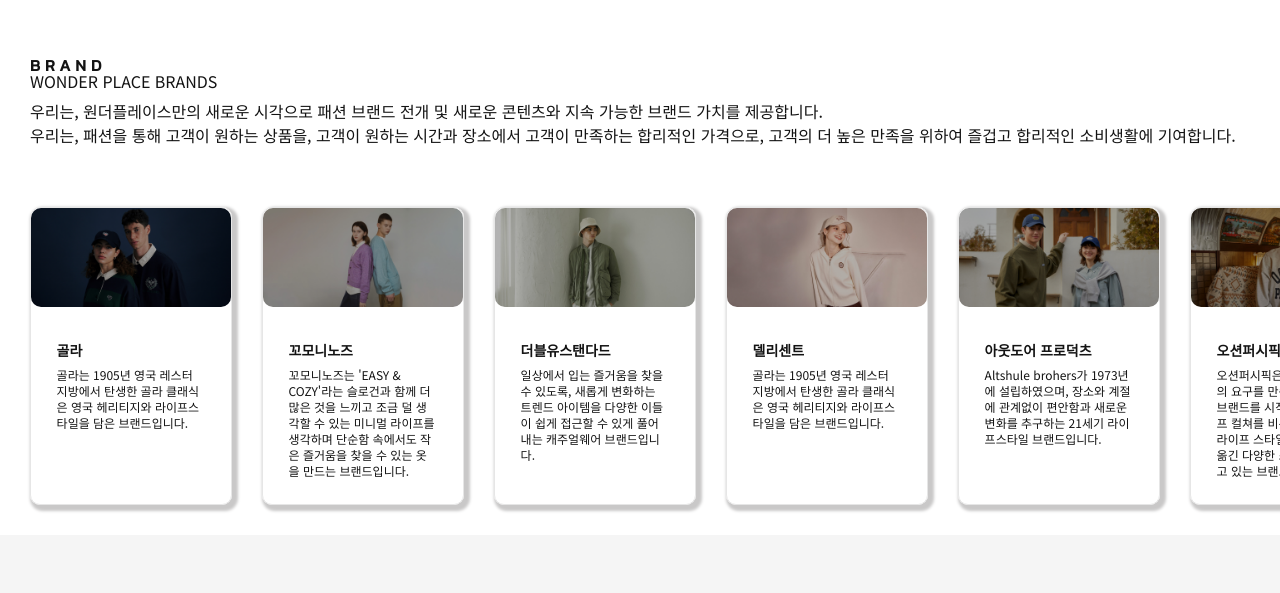
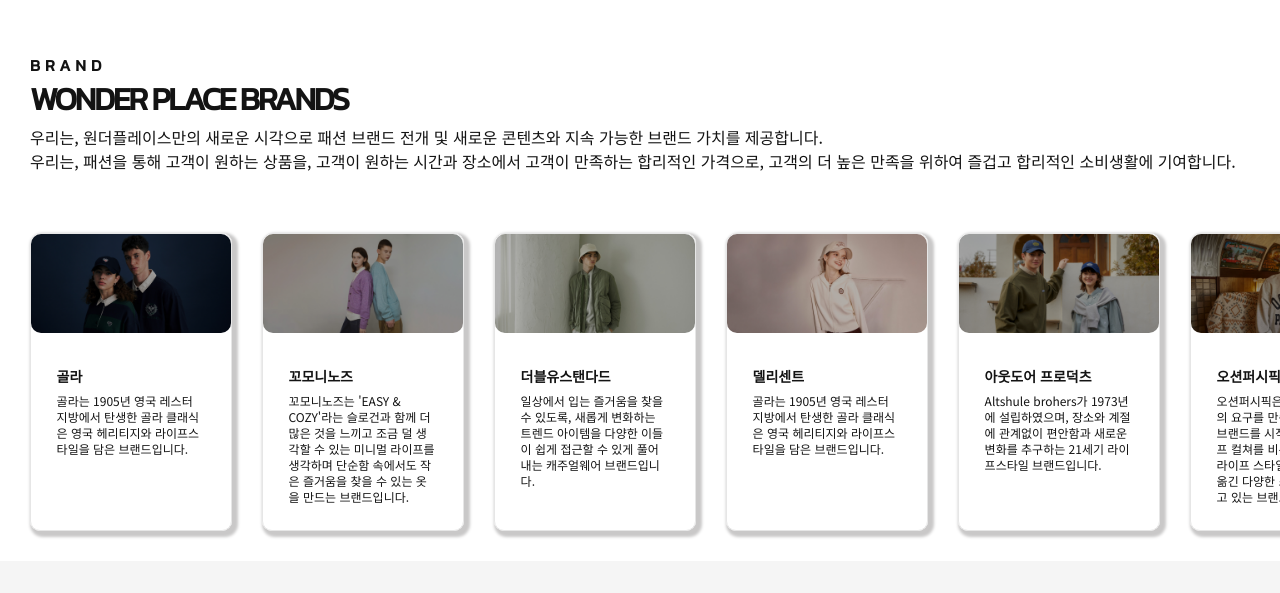
Before and after one commit to sujeong6199/test, a plain HTML site: page index.html in a window 1280 px wide. Shown: the part 1197-1790 px from the top of the page. Drawn offline with nearby package versions, Linux system fonts and the light colour scheme.

Commit message:
Add files via upload

```diff
--- a/style.css
+++ b/style.css
@@ -334,7 +334,7 @@
   font-weight: 900;
 }
 
-#brand_texth4 {
+#brand_text h4 {
   font-family: 'Kanit', sans-serif;
   font-weight: 900;
   font-size: 32px;
```
